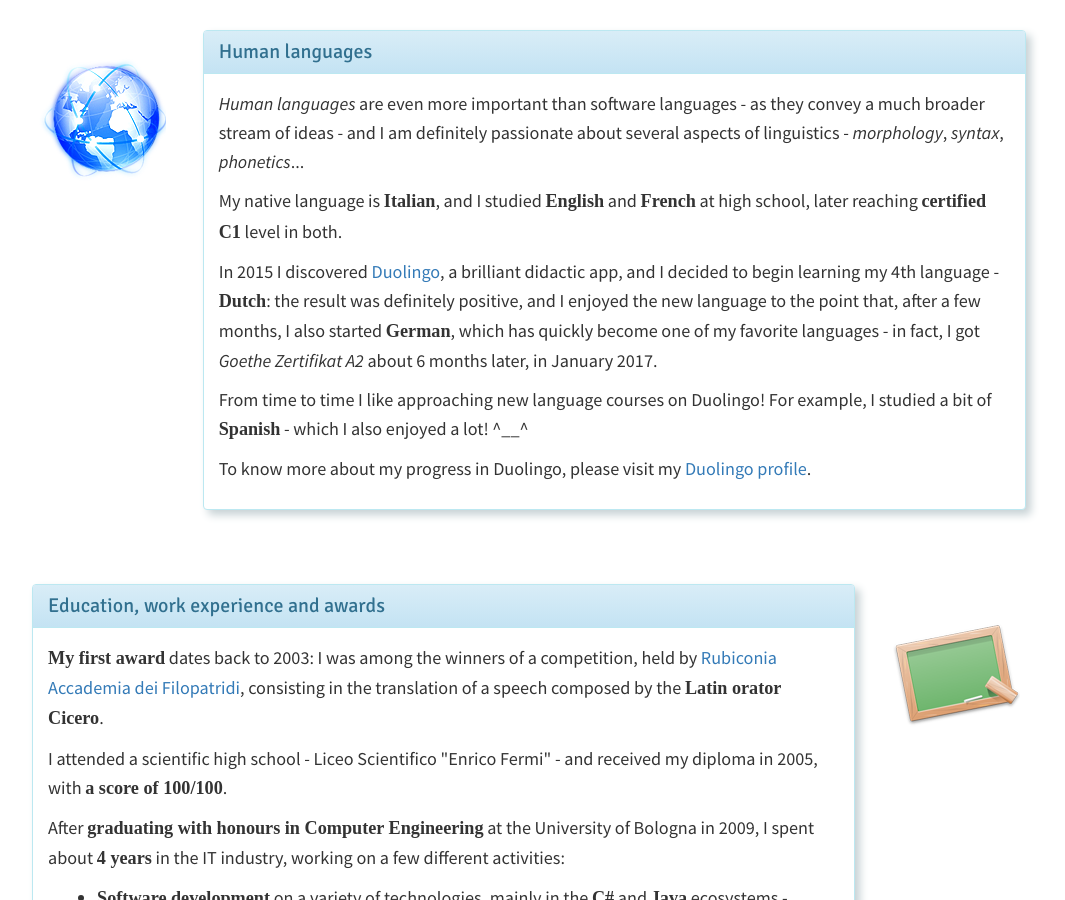
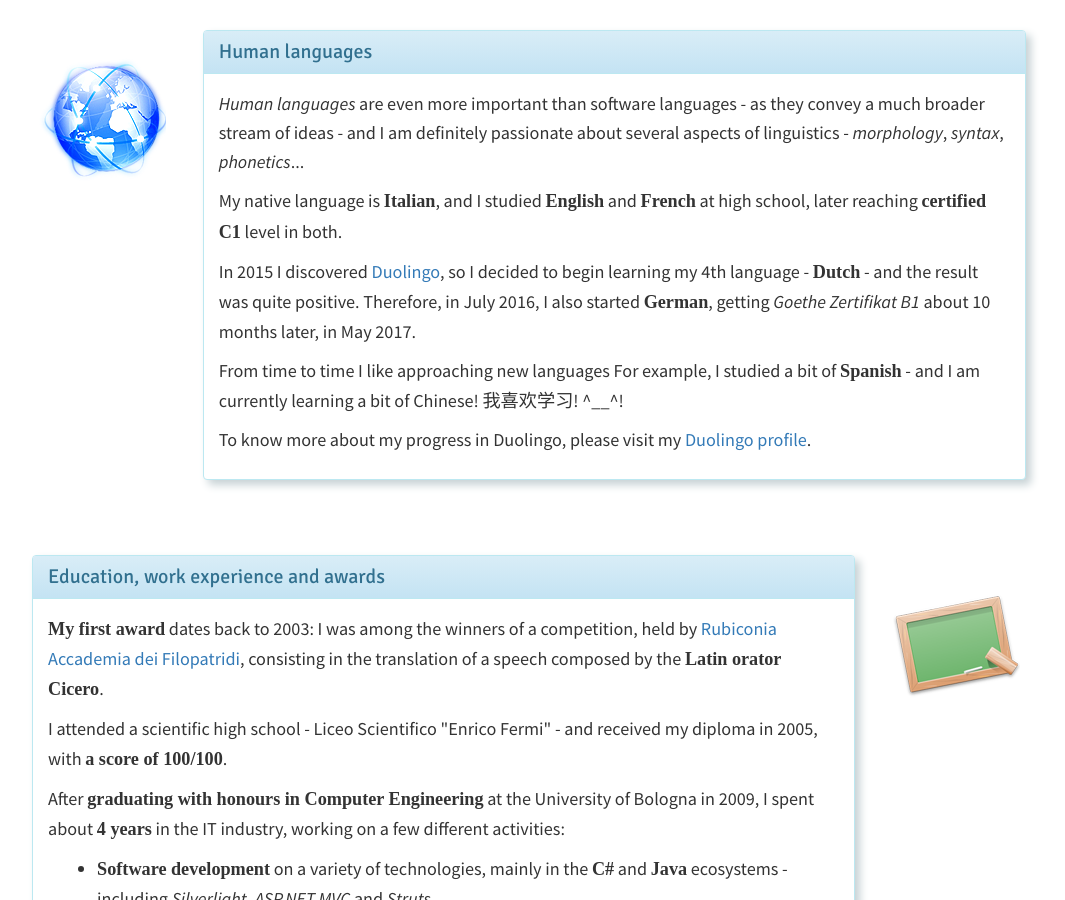
Before and after one commit to giancosta86/giancosta86.github.io, a Jekyll site: the page built from introduction.html, in a window 1280 px wide and 900 px high, scrolled down 1277 px. Shown: the whole window, without its empty margins (111-1176 px from the left). Built offline with Jekyll 4.4.1, drawn with Linux system fonts in a browser that asks for light colours; some web fonts are replaced.

Commit message:
Update intro and CV

```diff
--- a/introduction.html
+++ b/introduction.html
@@ -145,17 +145,17 @@ description: Gianluca Costa - Introduction
           </p>
 
           <p>
-            In 2015 I discovered <a href="https://www.duolingo.com/">Duolingo</a>, a brilliant
-            didactic app, and I decided to begin learning my 4th language - <b>Dutch</b>:
-            the result was definitely positive, and I enjoyed the new language to the point that,
-            after a few months, I also started <b>German</b>, which has quickly become
-            one of my favorite languages - in fact, I got <i>Goethe Zertifikat A2</i> about 6 months later,
-            in January 2017.
+            In 2015 I discovered <a href="https://www.duolingo.com/">Duolingo</a>,
+            so I decided to begin learning my 4th language - <b>Dutch</b> - and
+            the result was quite positive. Therefore, in July 2016,
+            I also started <b>German</b>, getting <i>Goethe Zertifikat B1</i>
+            about 10 months later, in May 2017.
           </p>
 
           <p>
-            From time to time I like approaching new language courses on Duolingo!
-            For example, I studied a bit of <b>Spanish</b> - which I also enjoyed a lot! ^__^
+            From time to time I like approaching new languages
+            For example, I studied a bit of <b>Spanish</b> - and I am currently
+            learning a bit of Chinese! 我喜欢学习! ^__^!
           </p>
 
           <p>
@@ -352,6 +352,10 @@ description: Gianluca Costa - Introduction
             </li>
 
             <li>
+              Learning languages
+            </li>
+
+            <li>
               Listening to music
             </li>
 
```
Also changed, not shown: 2 other files.
